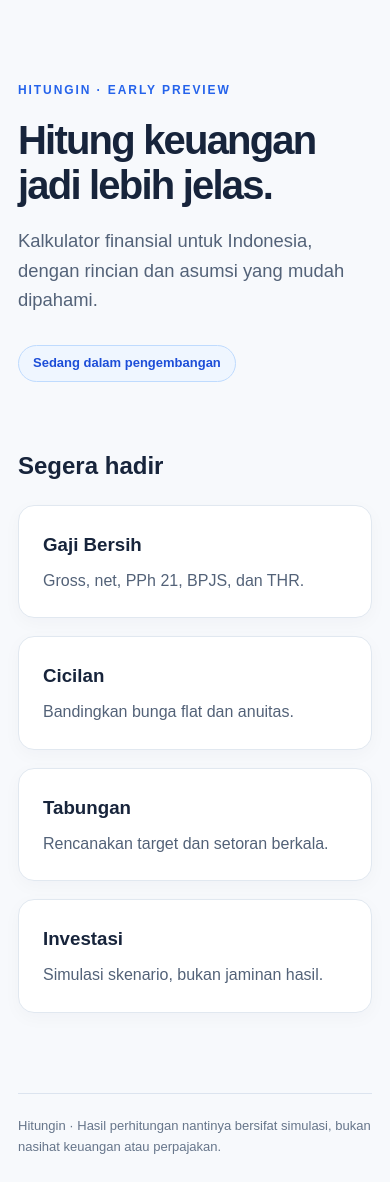
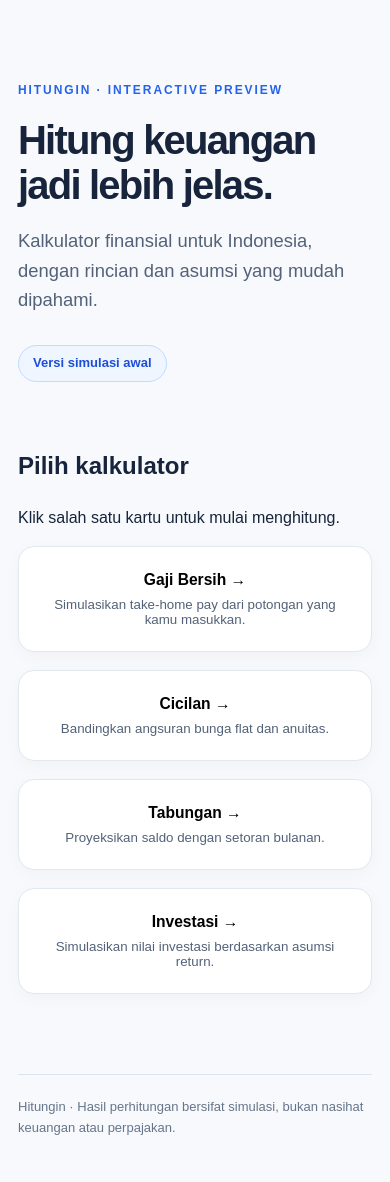
Before and after one commit to Irsan-R/hitungin, a Next.js app: page / in a window 390 px wide. Built offline with nearby package versions, Linux system fonts and the light colour scheme.

Commit message:
feat(ui): connect calculator cards and responsive input panels

```diff
--- a/app/page.tsx
+++ b/app/page.tsx
@@ -1,23 +1,5 @@
-const calculators = [
-  { title: "Gaji Bersih", description: "Gross, net, PPh 21, BPJS, dan THR." },
-  { title: "Cicilan", description: "Bandingkan bunga flat dan anuitas." },
-  { title: "Tabungan", description: "Rencanakan target dan setoran berkala." },
-  { title: "Investasi", description: "Simulasi skenario, bukan jaminan hasil." },
-];
+import CalculatorPreview from "@/components/calculator-preview";
 
 export default function Home() {
-  return (
-    <main className="container">
-      <header className="hero">
-        <p className="eyebrow">HITUNGIN · EARLY PREVIEW</p>
-        <h1>Hitung keuangan jadi lebih jelas.</h1>
-        <p className="subtitle">Kalkulator finansial untuk Indonesia, dengan rincian dan asumsi yang mudah dipahami.</p>
-        <span className="pill">Sedang dalam pengembangan</span>
-      </header>
-      <section aria-labelledby="features"><h2 id="features">Segera hadir</h2>
-        <div className="grid">{calculators.map((item) => <article className="card" key={item.title}><h3>{item.title}</h3><p>{item.description}</p></article>)}</div>
-      </section>
-      <footer>Hitungin · Hasil perhitungan nantinya bersifat simulasi, bukan nasihat keuangan atau perpajakan.</footer>
-    </main>
-  );
+ return <main className="container"><header className="hero"><p className="eyebrow">HITUNGIN · INTERACTIVE PREVIEW</p><h1>Hitung keuangan jadi lebih jelas.</h1><p className="subtitle">Kalkulator finansial untuk Indonesia, dengan rincian dan asumsi yang mudah dipahami.</p><span className="pill">Versi simulasi awal</span></header><CalculatorPreview/><footer>Hitungin · Hasil perhitungan bersifat simulasi, bukan nasihat keuangan atau perpajakan.</footer></main>;
 }
```
